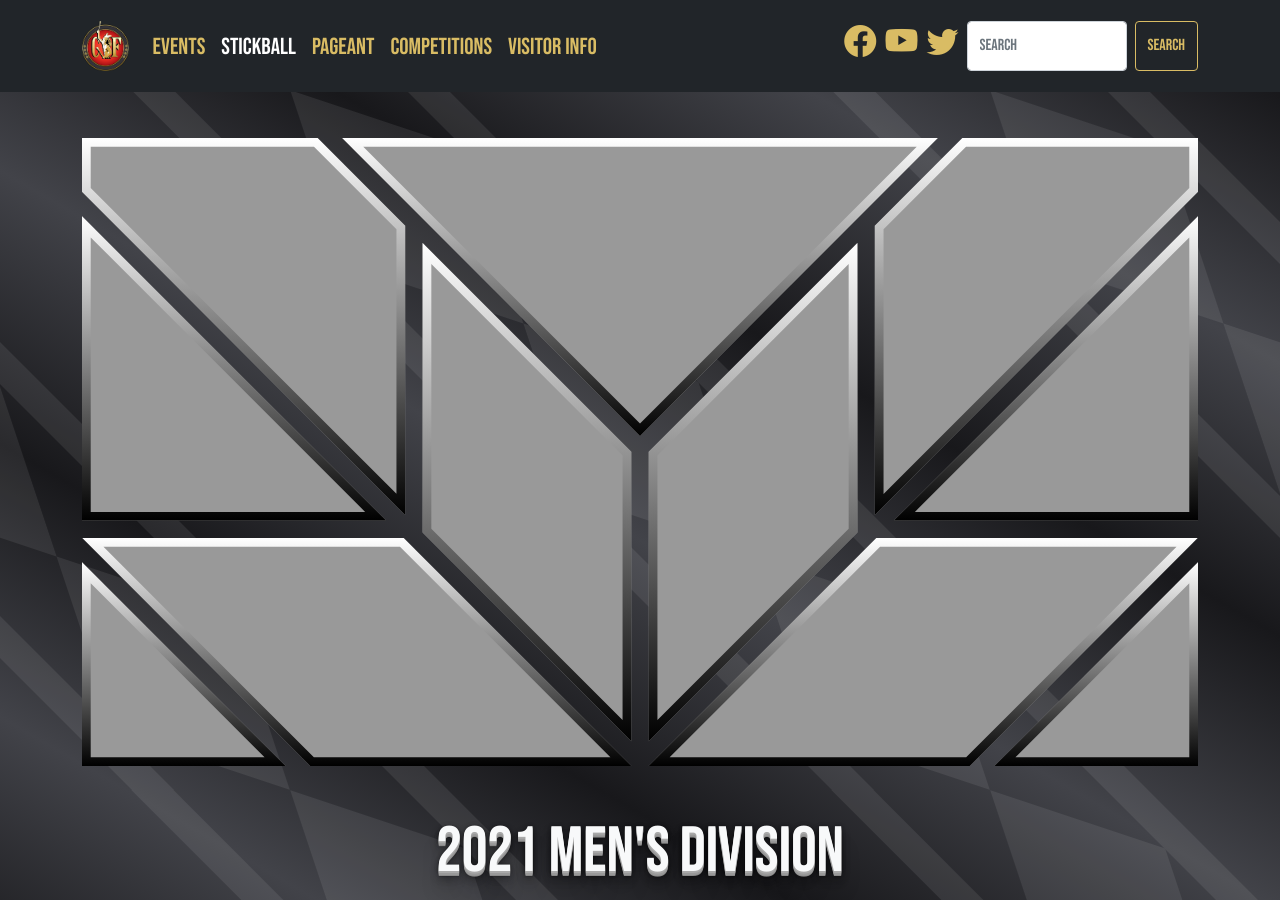
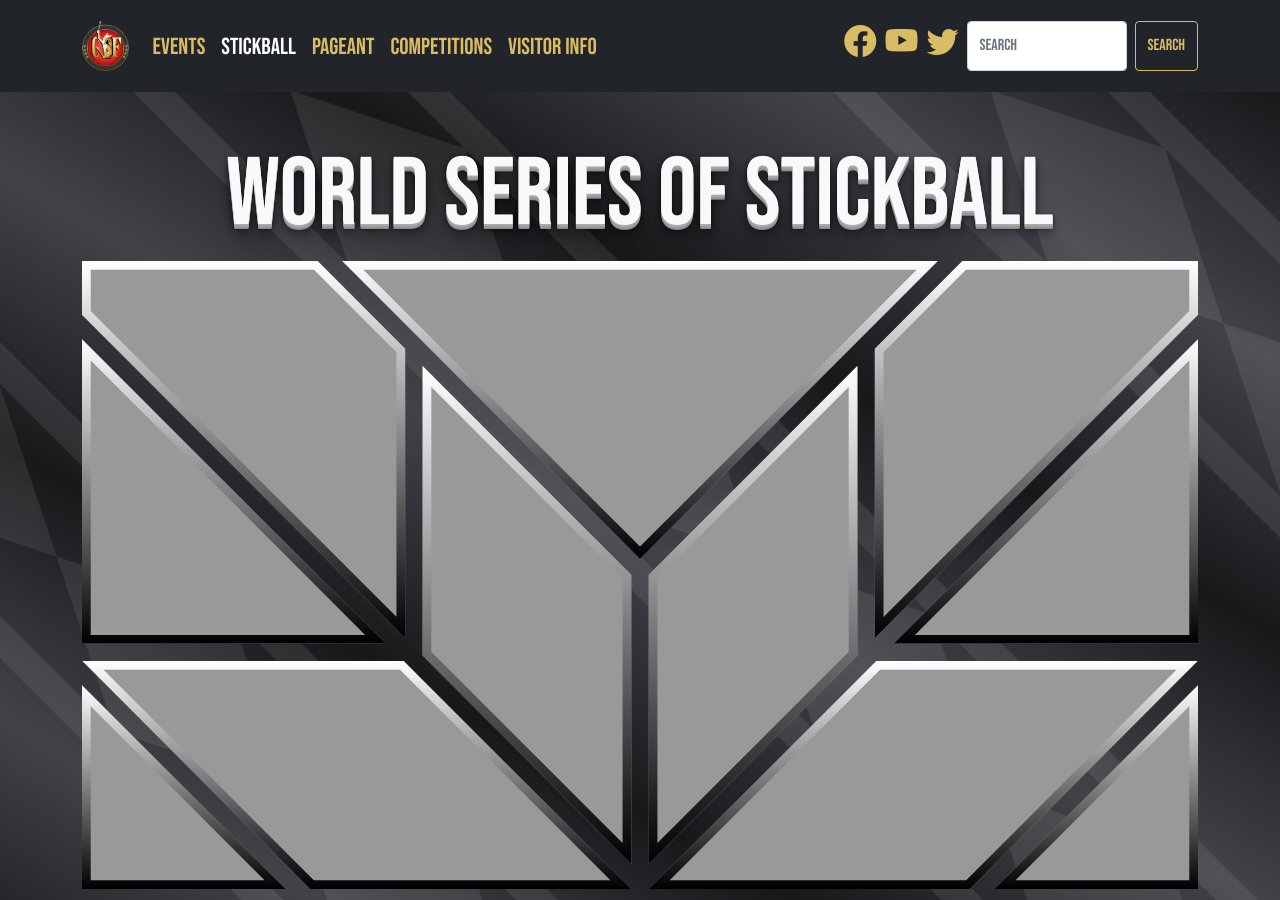
Before and after one commit to smattera/smattera.github.io, a Jekyll site: the page built from stickball/index.md, in a window 1280 px wide and 900 px high. Built offline with Jekyll 4.4.1, drawn with Linux system fonts in a browser that asks for light colours; nearby versions of some CDN libraries.

Commit message:
Update stickball.html

```diff
--- a/_includes/stickball.html
+++ b/_includes/stickball.html
@@ -1,5 +1,6 @@
 <section class="diamond-bg2 bebas">
   <div class="container">
+    <h1 class="shadow-text">World Series of Stickball</h1>
     <img src="../assets/img/stickball-banner.svg" class="img-fluid">
 
     <h2 class="shadow-text pt-5">2021 Men's Division</h2>
```
